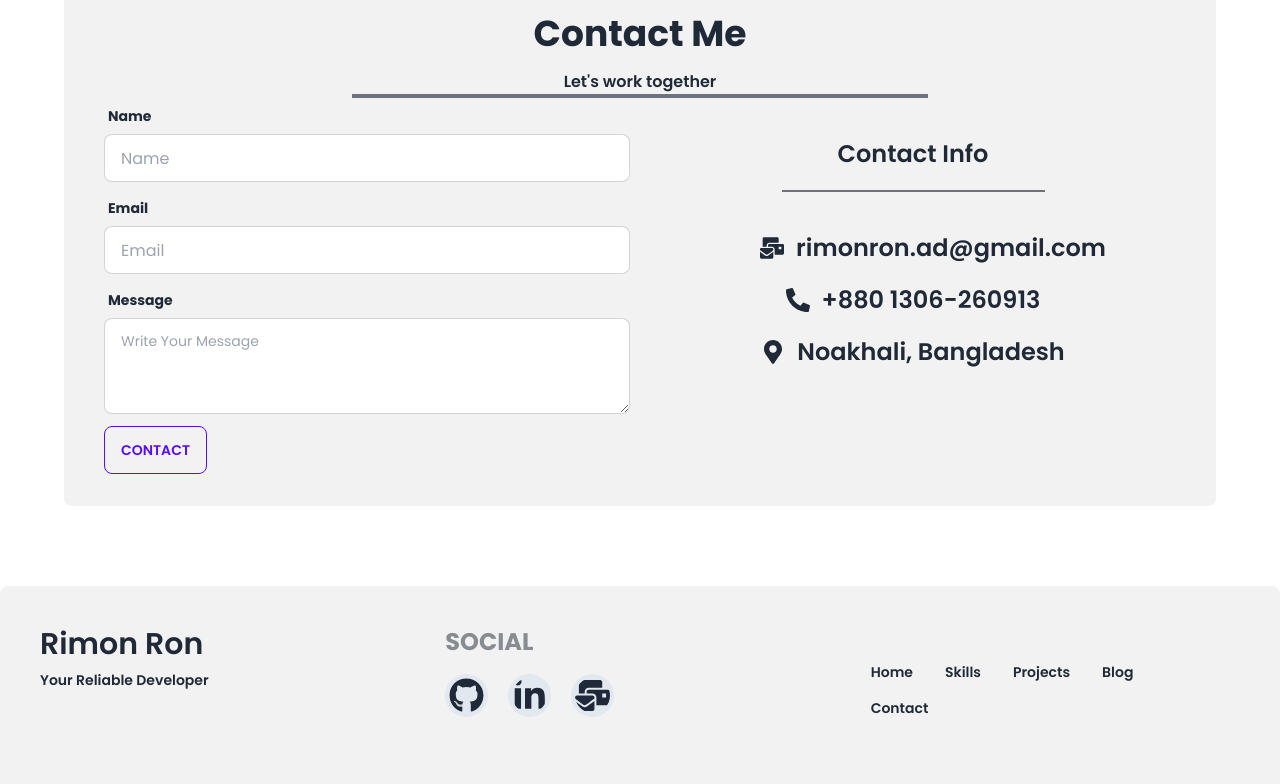
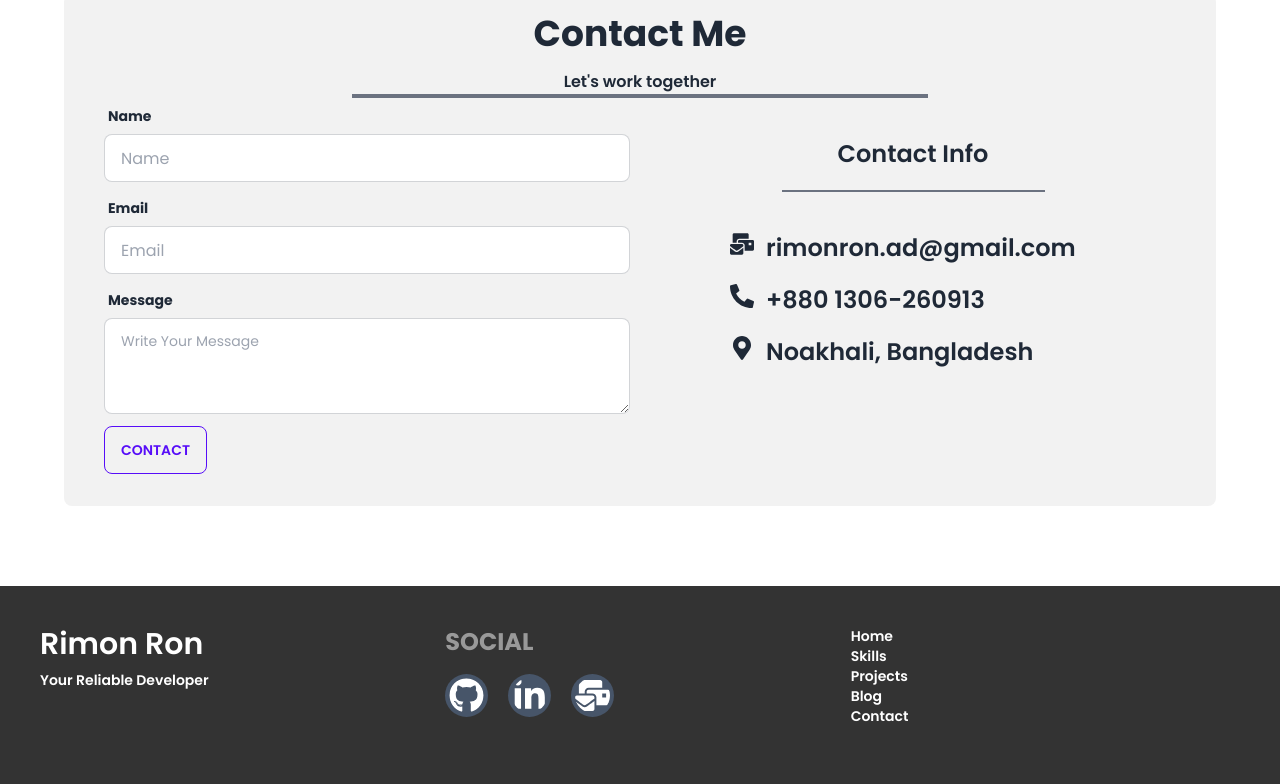
Before and after one commit to Rimon0000/my-portfolio, a React (Vite) app: page / in a window 1280 px wide. Shown: the part 2000-2784 px from the top of the page. Built offline with nearby package versions, Linux system fonts and the light colour scheme; no server answers.

Commit message:
update project

```diff
--- a/src/main.jsx
+++ b/src/main.jsx
@@ -9,7 +9,7 @@ import router from './router/Routes.jsx';
 
 ReactDOM.createRoot(document.getElementById('root')).render(
   <React.StrictMode>
-    <div className=''>
+    <div className='overflow-hidden '>
     <RouterProvider router={router} />
     </div>
   </React.StrictMode>,
--- a/src/pages/Home/Banner/Banner.jsx
+++ b/src/pages/Home/Banner/Banner.jsx
@@ -57,7 +57,6 @@ const Banner = () => {
                 />
                 </motion.span>
                 </div>
-                {/* <motion.p variants={introChildren} className='text-3xl font-semibold mt-2 max-w-[50ch]'>Having an experience of building Modern Web Applications with some cool Libraries and Frameworks.</motion.p> */}
 
                 <div className='flex gap-6 mt-10'>
                 <a href="https://github.com/Rimon0000"><FaGithub className='h-[43px] w-[43px] bg-slate-200 rounded-full p-1'></FaGithub></a>
--- a/src/pages/Home/Contact/Contact.jsx
+++ b/src/pages/Home/Contact/Contact.jsx
@@ -100,17 +100,19 @@ const Contact = () => {
           <h2 className="text-center text-2xl font-semibold m-5 p-5 border-b-2 border-gray-500 w-1/2 mx-auto">
             Contact Info
           </h2>
-          <div className="flex items-center justify-center gap-3 text-center ml-10 pt-5 font-semibold text-2xl">
+          <div className="font-semibold text-2xl text-center lg:ml-20">
+          <div className="flex gap-3 pt-5">
             <FaMailBulk></FaMailBulk>
             <p>rimonron.ad@gmail.com</p>
           </div>
-          <div className="flex items-center justify-center gap-3 text-center pt-5 font-semibold text-2xl">
+          <div className="flex gap-3 text-center pt-5">
             <FaPhoneAlt></FaPhoneAlt>
             <p>+880 1306-260913</p>
           </div>
-          <div className="flex items-center justify-center gap-3 text-center pt-5 font-semibold text-2xl">
+          <div className="flex  gap-3 text-center pt-5 ">
             <FaMapMarkerAlt></FaMapMarkerAlt>
             <p>Noakhali, Bangladesh</p>
+          </div>
           </div>
         </div>
       </div>
--- a/src/pages/Home/Footer/Footer.jsx
+++ b/src/pages/Home/Footer/Footer.jsx
@@ -26,7 +26,7 @@ const Footer = () => {
 
 
     return (
-        <div className='bg-base-200 rounded-lg'>
+        <div className='bg-black bg-opacity-80 lg:text-white'>
             <div className="footer grid grid-cols-1 md:grid-cols-2 lg:grid-cols-3 justify-between p-10">
                <div>
                 <h2 className='font-semibold text-3xl'>Rimon Ron</h2>
@@ -36,15 +36,15 @@ const Footer = () => {
                <div>
                  <span className="footer-title text-2xl">Social</span>
                  <div className="grid grid-flow-col gap-5">
-                <a href="https://github.com/Rimon0000"><FaGithub className='h-[43px] w-[43px] bg-slate-200 rounded-full p-1'></FaGithub></a>
-                <a href="https://www.linkedin.com/in/rimon-uddin-79b858238/"><FaLinkedinIn className='h-[43px] w-[43px] bg-slate-200 rounded-full p-1'></FaLinkedinIn></a>
-                <a href="mailTo:rimonron.ad@gmail.com"><FaMailBulk className='h-[43px] w-[43px] bg-slate-200 rounded-full p-1'></FaMailBulk></a>
+                <a href="https://github.com/Rimon0000"><FaGithub className='h-[43px] w-[43px] bg-slate-600 rounded-full p-1'></FaGithub></a>
+                <a href="https://www.linkedin.com/in/rimon-uddin-79b858238/"><FaLinkedinIn className='h-[43px] w-[43px] bg-slate-600 rounded-full p-1'></FaLinkedinIn></a>
+                <a href="mailTo:rimonron.ad@gmail.com"><FaMailBulk className='h-[43px] w-[43px] bg-slate-600 rounded-full p-1'></FaMailBulk></a>
                  </div>
                </div>
 
-               <div className="navbar-center mt-5 md:flex lg:flex">
-                 <ul className="menu menu-horizontal px-1">
-                   {navOptions}
+               <div>
+                 <ul>
+                   <li>{navOptions}</li>
                  </ul>
                </div>
             </div>
--- a/src/pages/Home/Navbar/Navbar.jsx
+++ b/src/pages/Home/Navbar/Navbar.jsx
@@ -46,7 +46,7 @@ const Navbar = () => {
   );
 
   return (
-    <div className="bg-black lg:text-white bg-opacity-30 flex place-content-center">
+    <div className="bg-black lg:text-white bg-opacity-80 flex place-content-center">
       <div className="navbar w-[90%] mx-auto ">
         <div className="navbar-start">
           <div className="dropdown">
--- a/src/pages/Home/Projects/ProjectCard.jsx
+++ b/src/pages/Home/Projects/ProjectCard.jsx
@@ -8,18 +8,20 @@ const ProjectCard = ({item}) => {
 
     return (
         <div className=''>
-          <div className="card bg-base-100 shadow-xl " data-aos="zoom-in-left" data-aos-duration="2000">
+          <div className="card bg-base-100 shadow-xl  " data-aos="zoom-in-left" data-aos-duration="2000">
             <figure><img className='h-[200px]' src={image} alt="Image" /></figure>
             <div className="card-body">
               <h2 className="card-title">{title}</h2>
-              <div className='flex justify-between'>
-                <div className='grid grid-cols-3 gap-5 text-3xl mt-4'>
+              <p className='text-justify'>{description}</p>
+              <hr />
+              <div className='flex justify-between mt-4'>
+                <div className='grid grid-cols-3 gap-5 text-3xl'>
                 <a className="tooltip tooltip-bottom" data-tip="Live Site" href={live} target="_blank"><FaExternalLinkAlt></FaExternalLinkAlt></a>
                 <a className="tooltip tooltip-bottom" data-tip="Github Client" href={client} target="_blank"><FaGithub></FaGithub></a>
                 <a className="tooltip tooltip-bottom" data-tip="Github Server" href={server} target="_blank"><FaLink></FaLink></a>
                 </div>
                 <div>
-                <button className="btn btn-secondary btn-outline" onClick={()=>document.getElementById(_id).showModal()}>Details</button>
+                <button className="btn btn-secondary btn-sm btn-outline" onClick={()=>document.getElementById(_id).showModal()}>Details</button>
                 </div>
               </div>
             </div>
--- a/src/pages/Home/Skills/Skills.css
+++ b/src/pages/Home/Skills/Skills.css
@@ -1,6 +1,6 @@
 .progress {
     height: 100%;
-    animation: progress-animation 5s ease-in-out forwards;
+    animation: progress-animation 10s ease-in-out forwards;
   }
 
   @keyframes progress-animation {
--- a/src/pages/Home/blog/Blog.jsx
+++ b/src/pages/Home/blog/Blog.jsx
@@ -14,7 +14,7 @@ const Blog = () => {
       <h2 className="text-center text-4xl font-bold mt-10 p-5 border-b-4 border-gray-500 w-6/12 mx-auto">
         My Blogs
       </h2>
-      <div className="grid grid-cols-1 md:grid-cols-2 lg:grid-cols-2 gap-10 mt-10">
+      <div className="grid grid-cols-1 md:grid-cols-2 lg:grid-cols-3 gap-10 mt-10">
         {data?.data?.map((item) => (
           <BlogCard key={item._id} item={item} />
         ))}
--- a/src/pages/Home/blog/BlogCard.jsx
+++ b/src/pages/Home/blog/BlogCard.jsx
@@ -20,7 +20,7 @@ const BlogCard = ({item}) => {
           <p className="absolute text-tiny top-3 right-3 z-50 bg-white rounded-lg p-1 font-semibold">{category}</p>
           <div className="card-body">
             <h2 className="card-title">{title}</h2>
-            <p className=''>{truncatedDescription}</p>
+            <p className='text-justify'>{truncatedDescription}</p>
             <hr />
             <div className="card-actions justify-between mt-2">
                    <div className="flex gap-3 items-center text-base font-semibold">
```
